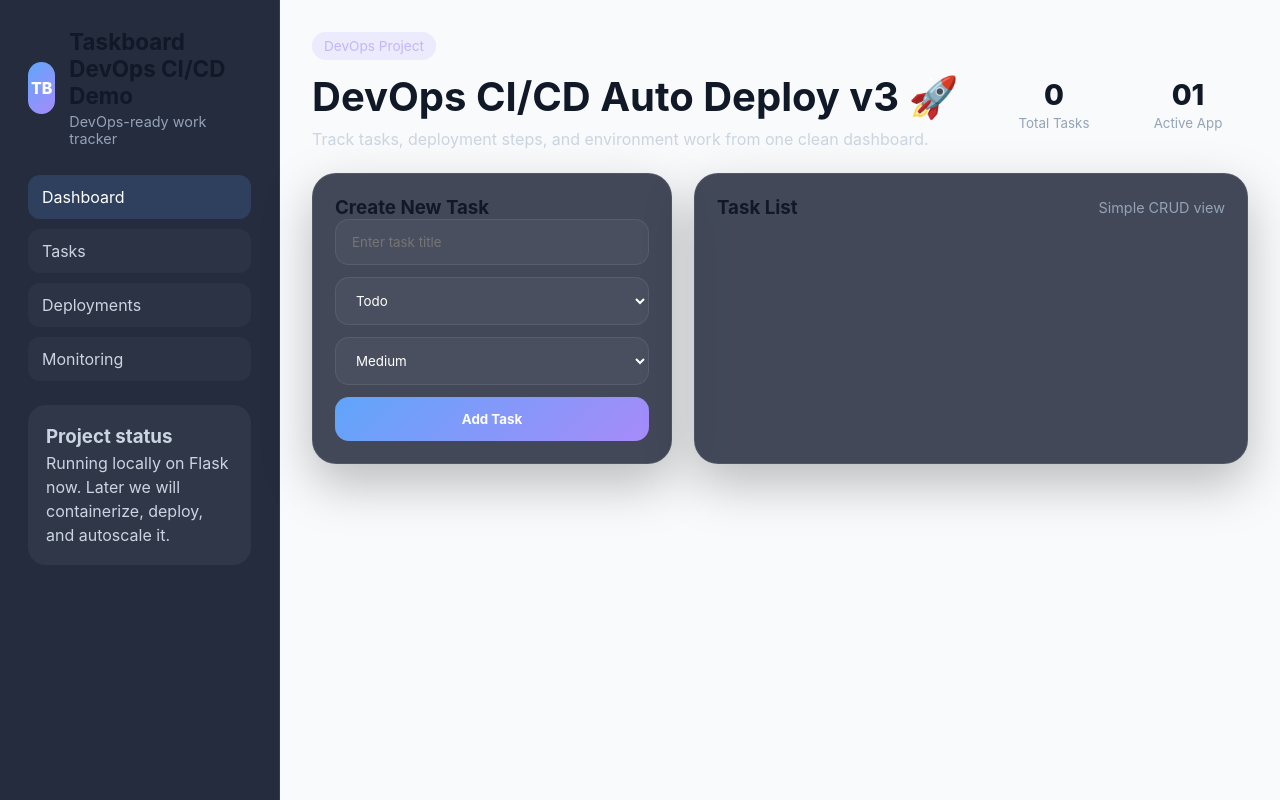
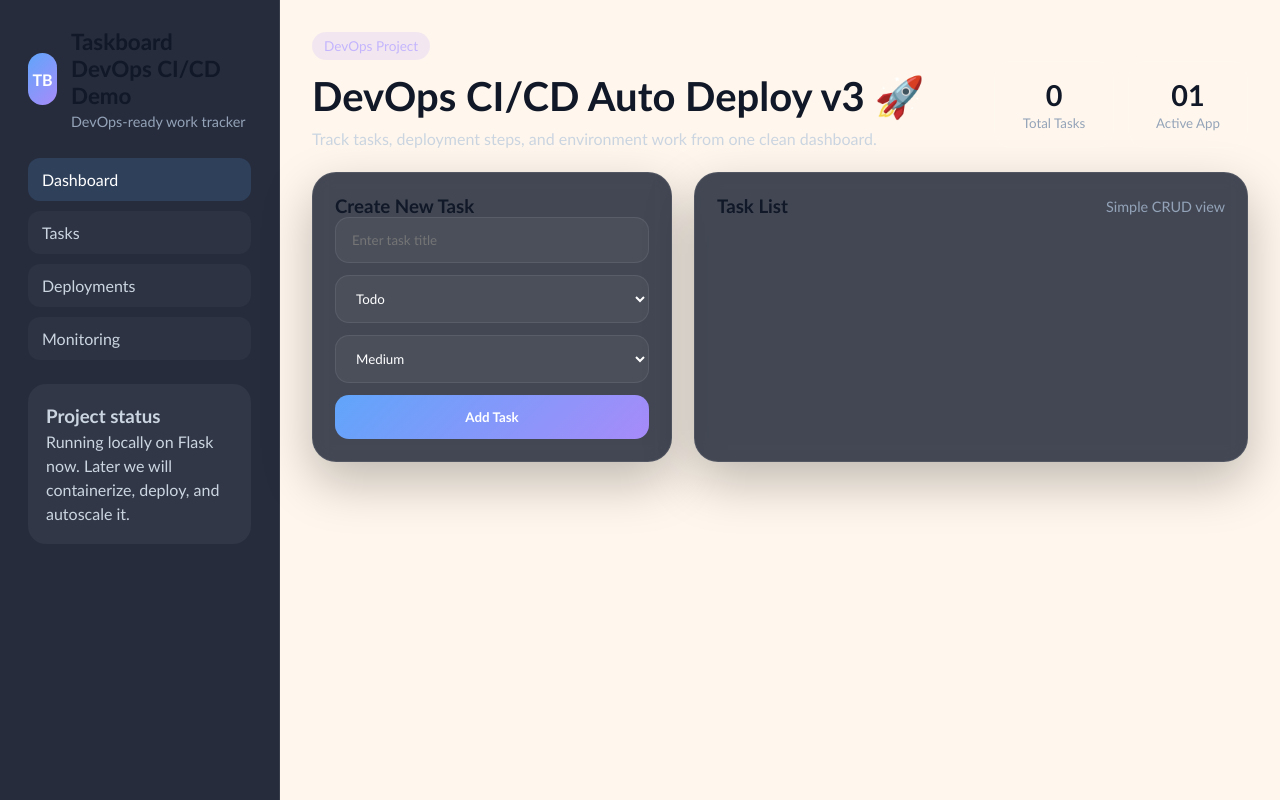
Before and after one commit to hswain0601-del/taskboard-project, a Flask app: template templates/index.html in a window 1280 px wide. Run offline with Flask 3, Linux system fonts and the light colour scheme; the template is opened without the code that fills it, so the values that code supplies are empty.

Commit message:
changed in style css

```diff
--- a/static/style.css
+++ b/static/style.css
@@ -2,14 +2,14 @@
   box-sizing: border-box;
   margin: 0;
   padding: 0;
-  font-family: Inter, Arial, sans-serif;
+  font-family: "Trebuchet MS", arial, sans-serif;
 }
 
 body {
-  background: #f8fafc;
+  background: #fff7ed;
   color: #111827;
   min-height: 100vh;
-  font-family: Georgia, serif;
+  font-family: "Courier New", monospace;
 }
 
 .layout {
```
Also changed, not shown: 1 other file.
